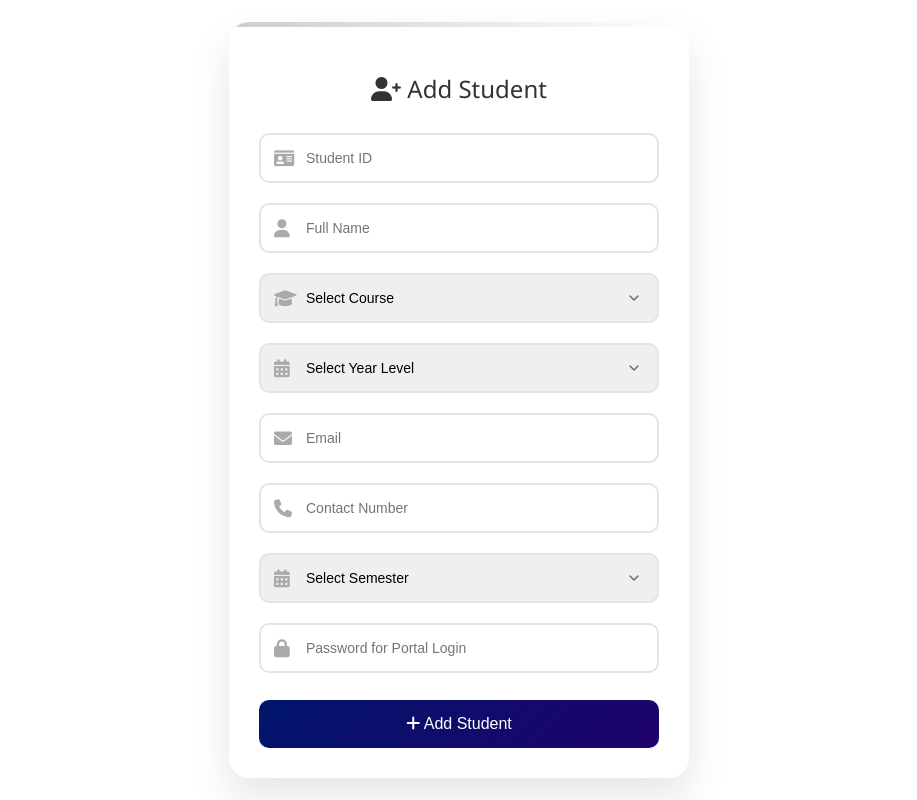
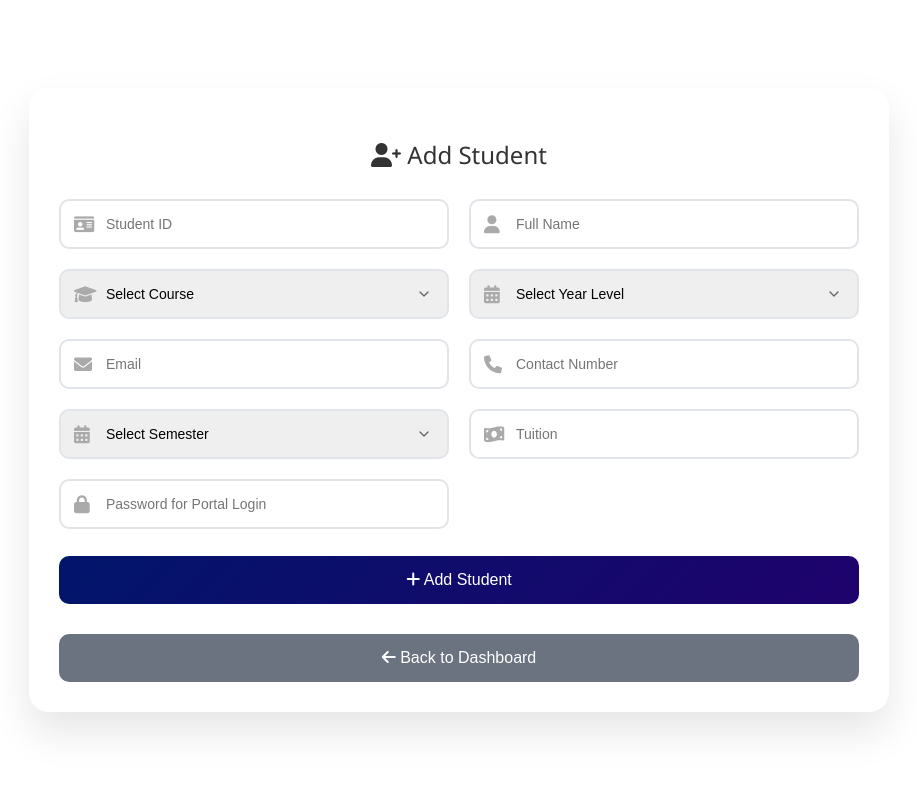
Before and after one commit to cabrerajm12/BILLING_PROJECT, a PHP site: page /admin_add_student.php in a window 1280 px wide. Shown: the whole page, without its empty margins (181-1098 px from the left). Run offline with PHP 8.4, Linux system fonts and the light colour scheme.

Commit message:
added code

```diff
--- a/admin_add_student.php
+++ b/admin_add_student.php
@@ -12,22 +12,26 @@ if ($_SERVER["REQUEST_METHOD"] == "POST") {
     $email = $_POST["email"];
     $contact = $_POST["contact"];
     $semester = $_POST["semester"];
+
+    // Remove non-numeric characters for storing in DB
+    $tuition_total = floatval(str_replace(['₱', ','], '', $_POST["tuition_total"]));
+    $tuition_paid = 0.00; // start at 0
+
     $password = $_POST["password"];
 
-    // Insert student into database
-    $sql = "INSERT INTO students
-            (student_id, password, full_name, course, year_level, email, contact_number, semester, tuition_total, tuition_paid)
-            VALUES
-            ('$student_id', '$password', '$name', '$course', '$year_level', '$email', '$contact', '$semester', 0, 0)";
+    // Prepared statement to insert student safely
+    $stmt = $conn->prepare("INSERT INTO students (student_id, password, full_name, course, year_level, email, contact_number, semester, tuition_total, tuition_paid) VALUES (?, ?, ?, ?, ?, ?, ?, ?, ?, ?)");
+    $stmt->bind_param("ssssssssdd", $student_id, $password, $name, $course, $year_level, $email, $contact, $semester, $tuition_total, $tuition_paid);
 
-    if ($conn->query($sql) === TRUE) {
+    if($stmt->execute()){
         $message = "Student successfully added!";
     } else {
-        $message = "Error: " . $conn->error;
+        $message = "Error: " . $stmt->error;
     }
+
+    $stmt->close();
 }
 ?>
-
 
 <!DOCTYPE html>
 <html lang="en">
@@ -37,6 +41,7 @@ if ($_SERVER["REQUEST_METHOD"] == "POST") {
 <title>Add Student (Admin)</title>
 <link href="https://cdnjs.cloudflare.com/ajax/libs/font-awesome/6.0.0/css/all.min.css" rel="stylesheet">
 <style>
+/* Your original CSS */
 body {
     font-family: 'Segoe UI', Tahoma, Geneva, Verdana, sans-serif;
     background: white;
@@ -48,8 +53,8 @@ if ($_SERVER["REQUEST_METHOD"] == "POST") {
     justify-content: center;
 }
 .container {
-                width: 80%;
-                max-width: 400px;
+    width: 90%;
+    max-width: 800px;
     padding: 30px;
     background: #ffffff;
     border-radius: 20px;
@@ -57,15 +62,6 @@ if ($_SERVER["REQUEST_METHOD"] == "POST") {
     margin: 15px;
     position: relative;
     overflow: hidden;
-            }
-            .container::before {
-                content: '';
-                position: absolute;
-                top: 0;
-                left: 0;
-                right: 0;
-                height: 5px;
-                background: linear-gradient(90deg, #cdcdcfff, #ffffffff);
 }
 h2 {
     text-align: center;
@@ -81,18 +77,15 @@ if ($_SERVER["REQUEST_METHOD"] == "POST") {
     border-radius: 10px;
     font-weight: 400;
 }
-            .message.success {
-                background: #d4edda;
-                color: #155724;
-                border: 1px solid #c3e6cb;
-            }
-            .message.error {
-                background: #f8d7da;
-                color: #721c24;
-                border: 1px solid #f5c6cb;
+.message.success { background: #d4edda; color: #155724; border: 1px solid #c3e6cb; }
+.message.error { background: #f8d7da; color: #721c24; border: 1px solid #f5c6cb; }
+
+form {
+    display: grid;
+    grid-template-columns: 1fr 1fr;
+    gap: 20px;
 }
 .form-group {
-                margin-bottom: 20px;
     position: relative;
 }
 .form-group i {
@@ -125,6 +118,9 @@ if ($_SERVER["REQUEST_METHOD"] == "POST") {
     background-size: 16px;
     padding-right: 45px;
 }
+.full-width {
+    grid-column: 1 / -1;
+}
 button {
     width: 100%;
     padding: 15px;
@@ -138,20 +134,16 @@ if ($_SERVER["REQUEST_METHOD"] == "POST") {
     transition: all 0.3s ease;
     margin-top: 7px;
 }
-            button:hover {
-                transform: translateY(-2px);
-                box-shadow: 0 10px 20px rgba(102, 126, 234, 0.3);
+button:hover { transform: translateY(-2px); box-shadow: 0 10px 20px rgba(102, 126, 234, 0.3); }
+.back-btn {
+    background: #6b7280;
+    margin-top: 10px;
+    grid-column: 1 / -1;
 }
-            button:active {
-                transform: translateY(0);
-            }
-            @media (max-width: 600px) {
-                .container {
-                    padding: 30px 20px;
-                }
-                h2 {
-                    font-size: 24px;
-                }
+.back-btn:hover { background: #4b5563; }
+
+@media (max-width: 768px) {
+    form { grid-template-columns: 1fr; }
 }
 </style>
 </head>
@@ -210,12 +202,43 @@ if ($_SERVER["REQUEST_METHOD"] == "POST") {
             </select>
         </div>
         <div class="form-group">
+            <i class="fas fa-money-bill-wave"></i>
+            <input type="text" name="tuition_total" id="tuition_total" placeholder="Tuition" required>
+        </div>
+        <div class="form-group">
             <i class="fas fa-lock"></i>
             <input type="password" name="password" placeholder="Password for Portal Login" required>
         </div>
-            <button type="submit"><i class="fas fa-plus"></i> Add Student</button>
+        <button type="submit" class="full-width"><i class="fas fa-plus"></i> Add Student</button>
+        <button type="button" class="back-btn" onclick="window.location.href='admin_dashboard.php'">
+            <i class="fas fa-arrow-left"></i> Back to Dashboard
+        </button>
     </form>
 </div>
 
+<script>
+// Fixed currency formatting with backspace & decimals
+const tuitionInput = document.getElementById('tuition_total');
+
+tuitionInput.addEventListener('input', function() {
+    let value = tuitionInput.value.replace(/[₱,]/g, ''); // remove symbols & commas
+
+    if(value === "") {
+        tuitionInput.value = "";
+        return;
+    }
+
+    // Split integer and decimal
+    let parts = value.split('.');
+    let intPart = parts[0];
+    let decPart = parts[1] ? parts[1].slice(0,2) : '';
+
+    // Format integer part
+    intPart = Number(intPart).toLocaleString('en-PH');
+
+    tuitionInput.value = decPart ? `₱${intPart}.${decPart}` : `₱${intPart}`;
+});
+</script>
+
 </body>
 </html>
```
Also changed, not shown: admin_dashboard.php (+27 -132 lines). Lines whose indentation alone changed are shown as unchanged.
